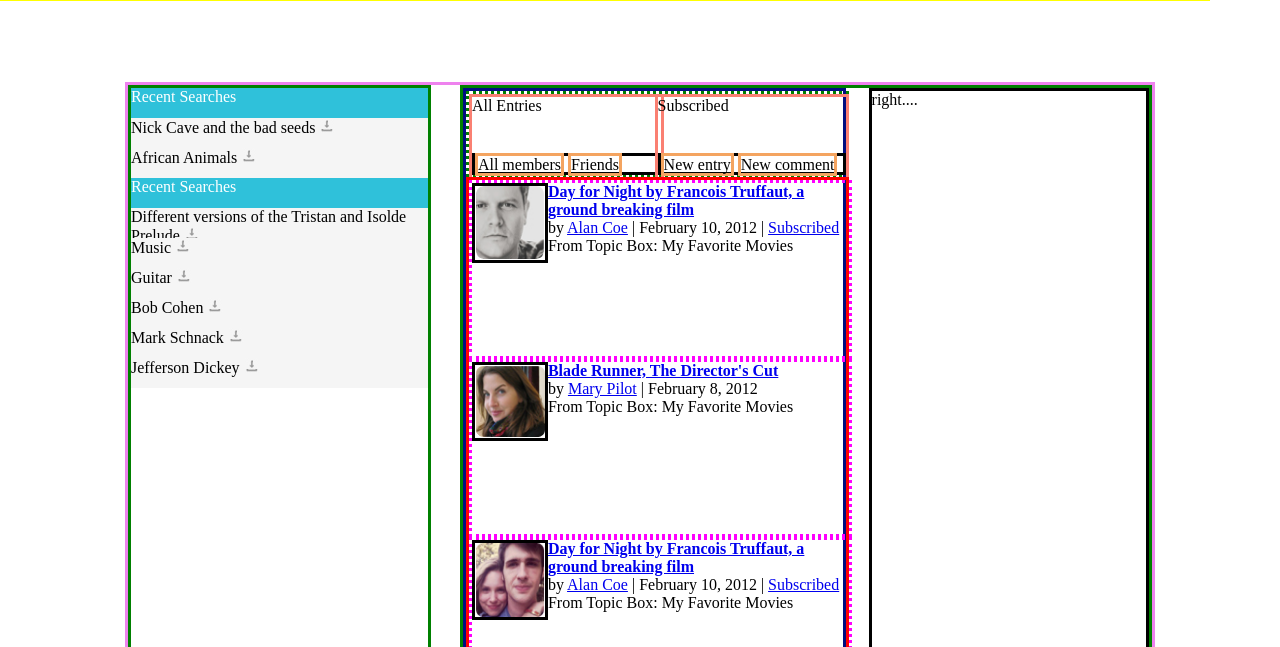
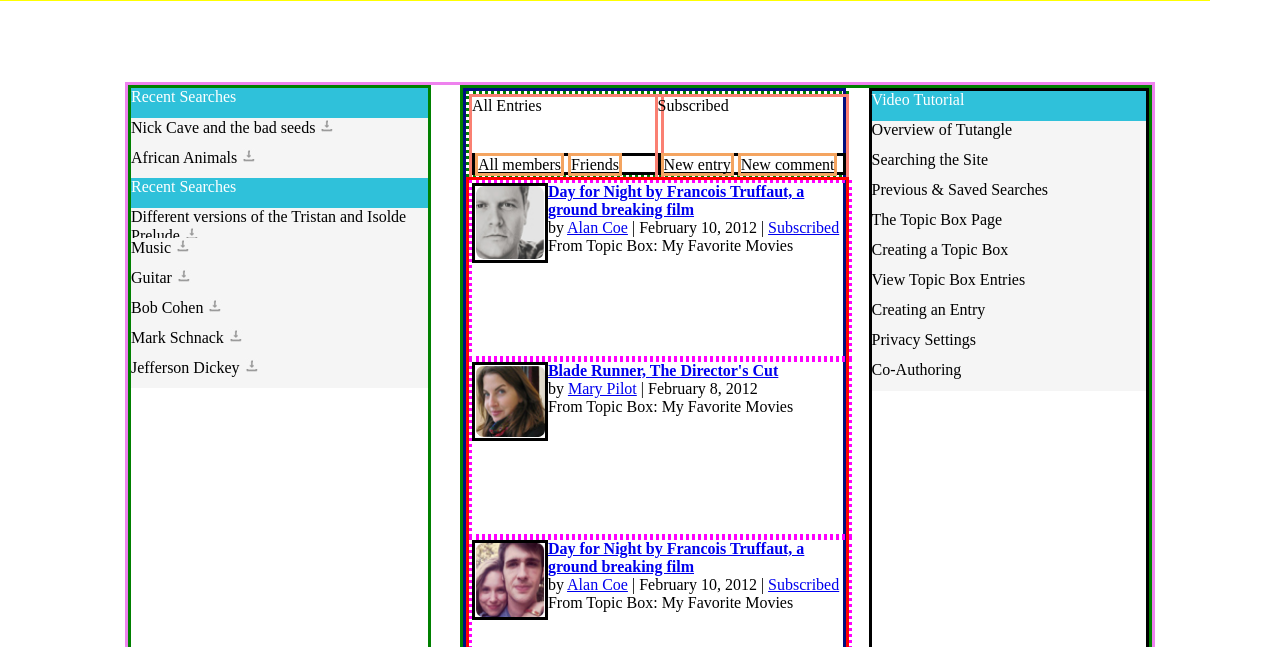
Before and after one commit to shreyakc999/shreyakc999.github.io, a plain HTML site: page tutangle/index.html in a window 1280 px wide. Shown: the part 153-800 px from the top of the page. Drawn offline with Linux system fonts and the light colour scheme.

Commit message:
video tutorial section added

```diff
--- a/tutangle/index.html
+++ b/tutangle/index.html
@@ -31,9 +31,9 @@
                         Joe Burros
                     </div></p>
                     <ul class="login-info">
-                        <li class="blah"><a href="#">Home</a></li>
-                        <li class="blah"><a href="#">Settings </a></li>
-                        <li class="blah"><a href="#">Log out</a></li>
+                        <li class="nav-list"><a href="#">Home</a></li>
+                        <li class="nav-list"><a href="#">Settings </a></li>
+                        <li class="nav-list"><a href="#">Log out</a></li>
                     </ul>
                 </div>
            </div>
@@ -192,7 +192,20 @@
                 </div>-->
             </div>
             <div class="body-wrapper-rightmost">
-                    right....
+                    <div class="side-search-header">
+                        Video Tutorial
+                    </div>
+                    <div>
+                        <div class="side-search-content">Overview of Tutangle</div>
+                        <div class="side-search-content">Searching the Site</div>
+                        <div class="side-search-content">Previous & Saved Searches</div>
+                        <div class="side-search-content">The Topic Box Page</div>
+                        <div class="side-search-content">Creating a Topic Box</div>
+                        <div class="side-search-content">View Topic Box Entries</div>
+                        <div class="side-search-content">Creating an Entry</div>
+                        <div class="side-search-content">Privacy Settings</div>
+                        <div class="side-search-content">Co-Authoring</div>
+                    </div>
             </div>
        </div>
 
--- a/tutangle/layout.css
+++ b/tutangle/layout.css
@@ -36,6 +36,7 @@
 .right-upper-header{
     float: right;
 }
+
 
 .logo{
     float: left;
@@ -76,7 +77,9 @@
 .login-info li{
     display:inline-block;color: black;
 }
-
+.nav-list{
+    color:black;
+}
 .a{
     color: black;
 }
```
